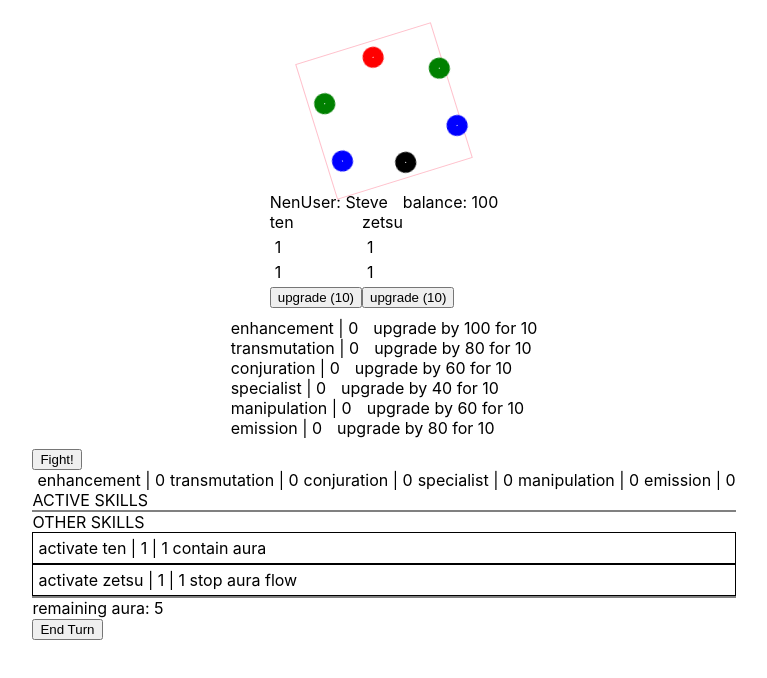
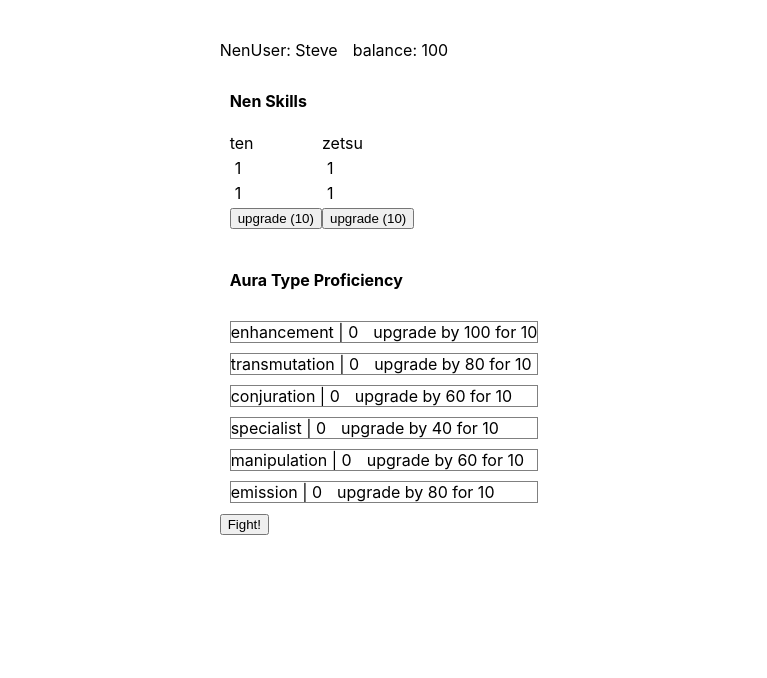
Before and after one commit to DekelSror/nen-wars, a React (Create React App) app: page / in a window 1280 px wide. Shown: the top 678 px of the page, without its empty margins (104-871 px from the left). Built offline with nearby package versions, Linux system fonts and the light colour scheme.

Commit message:
fight/skill screens. readme

```diff
--- a/src/App.tsx
+++ b/src/App.tsx
@@ -13,20 +13,13 @@ const Skilling = (props: {user: NenUser, setUser: (u: NenUser) => void}) => {
         setUser(user.skillInto(skill.name, 10))
     }
 
-    return <div>
-         <div style={{display: 'flex', flexDirection: 'row'}}>
-            <span style={{marginRight: 15}}>NenUser: {user.name}</span>
-            <span>balance: {user.balance}</span>
-        </div>
-
-        {/* SKILL TREE  */}
+    return <div style={{padding: 10}}>
+        <h4> Nen Skills </h4>
         <div style={{display: 'flex', flexDirection: 'row'}}>
             {user.skillables.map((s, i) => {
 
                 return <div key={i} style={{display: 'flex', flexDirection: 'column', gap: 5}}>
                     <div> {s.name} </div>
-
-
                     <div style={{paddingLeft: 5}}> {s.rank} </div>
                     <div style={{paddingLeft: 5, paddingRight: 10}}> {s.costPerRound} </div>
                     <button onClick={() => onSkillInto(s)} > upgrade (10) </button>
@@ -42,12 +35,13 @@ const AuraTypeSkilling = (props: {user: NenUser, setUser: (u: NenUser) => void})
 
     const eff = nenDetails.auraTypeEffectiveness(user.auraTypeAffinity)
 
-    return <div>
+    return <div style={{display: 'flex', flexDirection: 'column', gap: 10, padding: 10}}>
+        <h4>Aura Type Proficiency</h4>
         {Object.values(user.auraTypes).map(auraType => {
 
             return <div
                 key={auraType.name}
-                style={{display: 'flex', gap: 15}}
+                style={{display: 'flex', gap: 15, border: '1px solid grey'}}
                 onClick={() => setUser(user.upgradeAuraType(auraType.name, 10))}
             >
                 <div> {auraType.name} | {auraType.rank} </div>
@@ -71,23 +65,29 @@ const AuraTypesDisplay = () => {
 
 const App = () => {
     const [user, _setUser] = useState(new NenUser('Steve', 'enhancement'))
+    const [battling, setBattling] = useState(false)
 
     // this is not the way to manage state :)
     const setUser = (u: NenUser) => {
         _setUser(copy(u))
     }
 
+    return <div style={{width: '70%', display: 'flex', flexDirection: 'column', alignItems: 'center', justifyContent: 'center', padding: 40, gap: 10}}>
+        {!battling && <div >
+            {/* {AuraTypesDisplay()} */}
+            <div style={{display: 'flex'}}>
+                <span style={{marginRight: 15}}>NenUser: {user.name}</span>
+                <span>balance: {user.balance}</span>
+            </div>
 
-    return <div style={{width: '70%', display: 'flex', flexDirection: 'column', alignItems: 'center', justifyContent: 'center', padding: 40, gap: 10}}>
+            <Skilling user={user} setUser={setUser} />
+            <AuraTypeSkilling user={user} setUser={setUser} />
+            <button onClick={() => setBattling(true)}>Fight!</button>
+        </div>}
 
-        {AuraTypesDisplay()}
-
-        <Skilling user={user} setUser={setUser} />
-        <AuraTypeSkilling user={user} setUser={setUser} />
 
         {/* BATTLE PART */}
-        <div>
-            <button>Fight!</button>
+        {battling && <div style={{display: 'flex', flexDirection: 'column', gap: 10}}>
 
             <div style={{display: 'flex'}}>
                 {Object.values(user.auraTypes).map(auraType => {
@@ -138,7 +138,9 @@ const App = () => {
                 End Turn
             </button>
 
-        </div>
+            <button onClick={() => setBattling(false)}>SURRENDER</button>
+
+        </div>}
     </div>
 }
 
```
Also changed, not shown: 1 other file (tests, documents, lock files or other folders).
